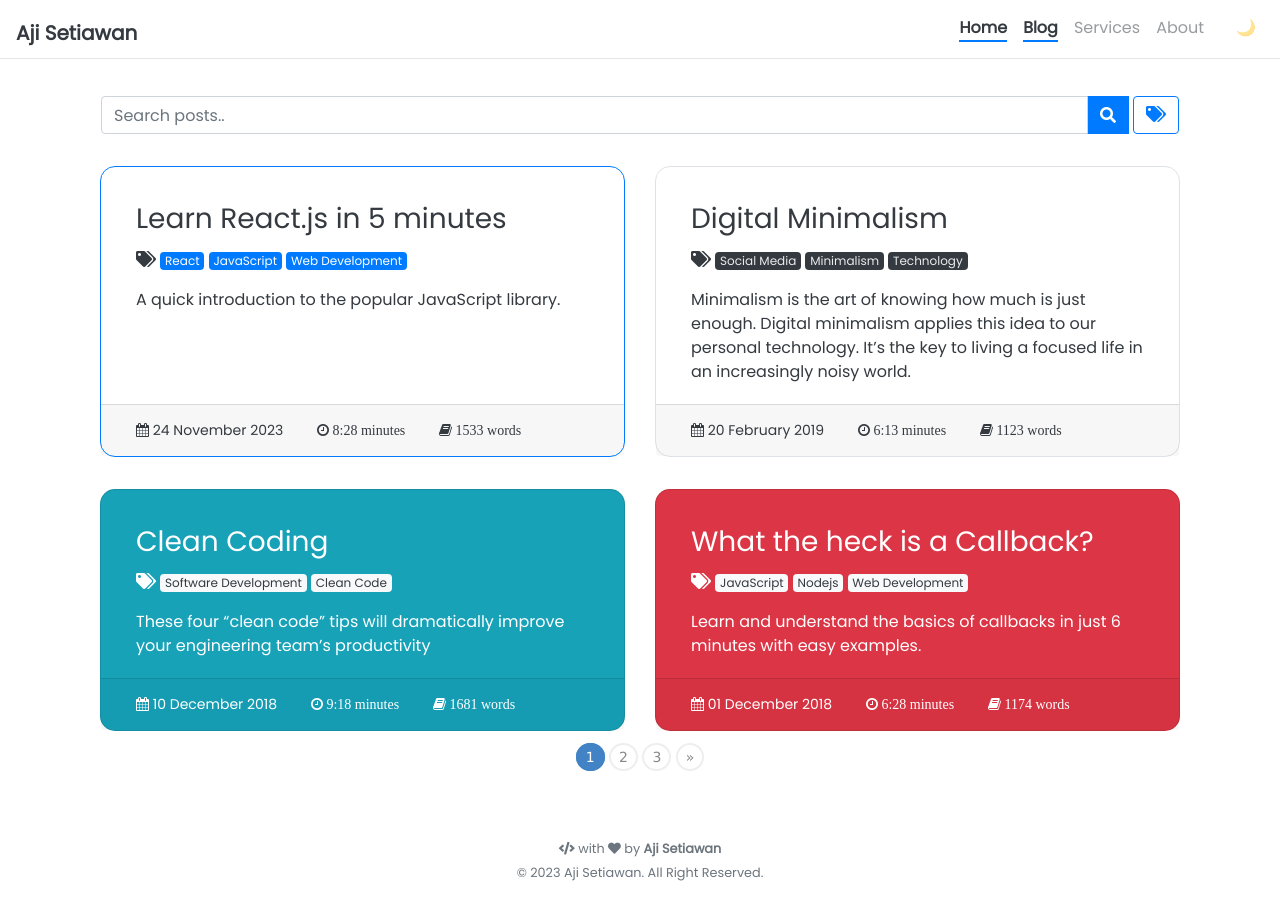
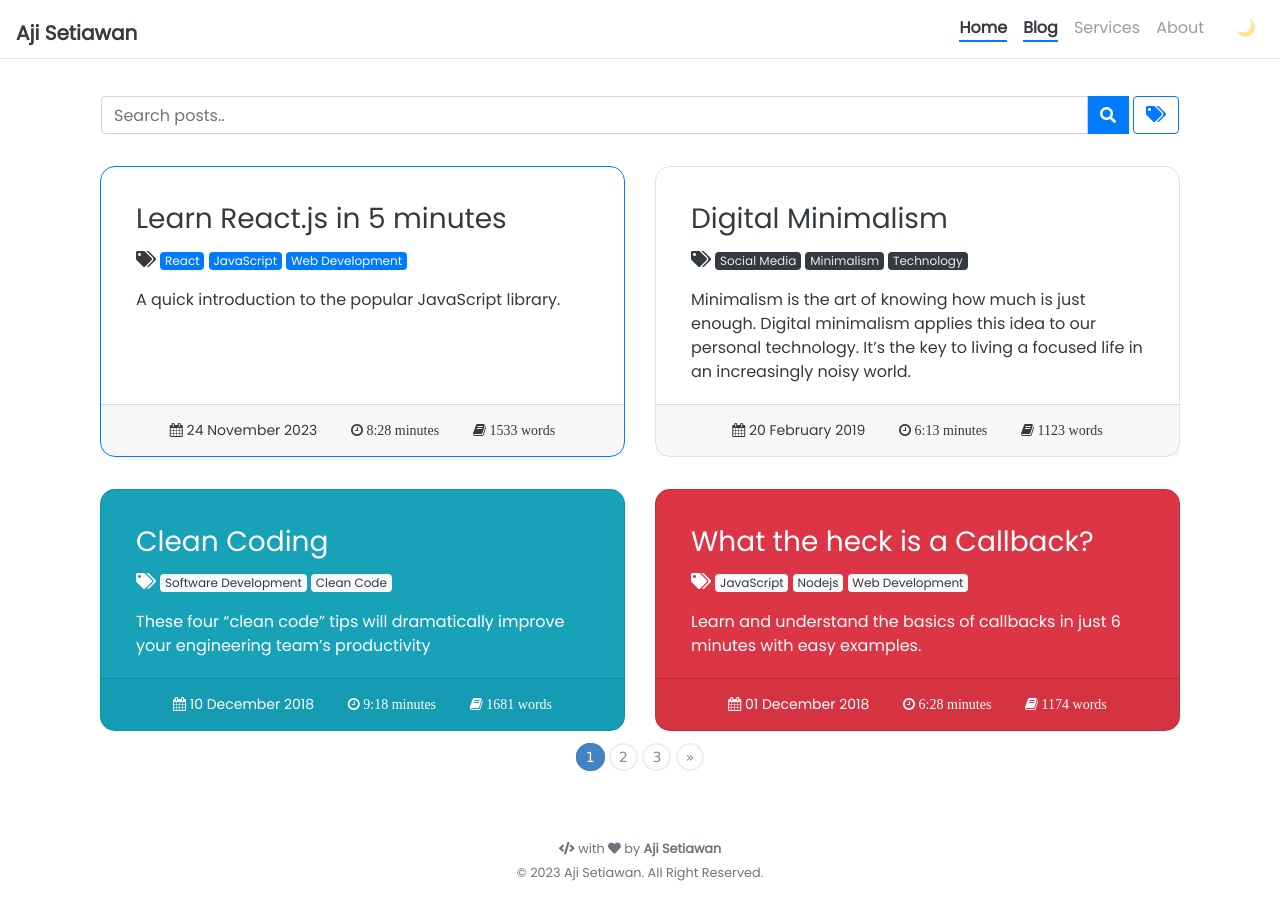
Before and after one commit to ajisetiawan716/ajisetiawan716.github.io, a Jekyll site: the page built from blog/index.html, in a window 1280 px wide. Built offline with Jekyll 4.4.1, drawn with Linux system fonts in a browser that asks for light colours; nearby versions of some CDN libraries; the list of posts is cut into pages by our own code; comment, search, counter and statistics services are not loaded.

Commit message:
Update index.html

```diff
--- a/blog/index.html
+++ b/blog/index.html
@@ -55,7 +55,7 @@
         {%- endif -%}
       </p>
     </div>
-    <div class="card-footer {{ text_style }}"><i class="fa fa-calendar fa-1x"></i>
+    <div class="card-footer {{ text_style }} text-center"><i class="fa fa-calendar fa-1x"></i>
       {{ post.date | date_to_long_string }}
      {% include blog/reading_time.html %}
     </div>
```
